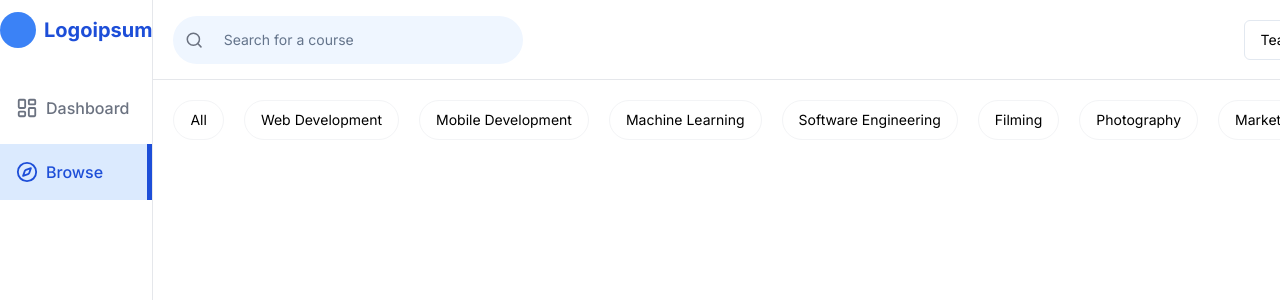
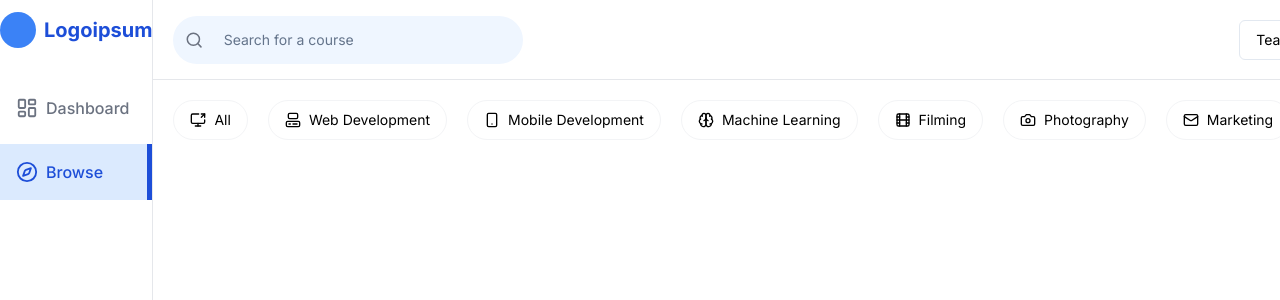
Before and after one commit to KevinPgn/lms-NEXT, a Next.js app: page / in a window 1280 px wide. Shown: the top 300 px of the page. Built offline with nearby package versions, Linux system fonts and the light colour scheme; no server answers.

Commit message:
categories

```diff
--- a/src/components/categories/Categories.tsx
+++ b/src/components/categories/Categories.tsx
@@ -2,18 +2,20 @@
 import {useRouter} from "next/navigation"
 import { Button } from "@/components/ui/button"
 import {useSearchParams} from "next/navigation"
+import { ScreenShare, Computer, Smartphone, Brain, Film, Camera, Mail, Briefcase } from "lucide-react"
+
 let categories: {
     name: string
+    icon: React.ReactNode
 }[] = [
-    { name: "All", },
-    { name: "Web Development", },
-    { name: "Mobile Development", },
-    { name: "Machine Learning", },
-    { name: "Software Engineering", },
-    { name: "Filming", },
-    { name: "Photography", },
-    { name: "Marketing", },
-    { name: "Business", },
+    { name: "All", icon: <ScreenShare size={16} /> },
+    { name: "Web Development", icon: <Computer size={16} /> },
+    { name: "Mobile Development", icon: <Smartphone size={16} /> },
+    { name: "Machine Learning", icon: <Brain size={16} /> },
+    { name: "Filming", icon: <Film size={16}  /> },
+    { name: "Photography", icon: <Camera size={16} /> },
+    { name: "Marketing", icon: <Mail size={16} /> },
+    { name: "Business", icon: <Briefcase size={16} /> },
 ]
 
 export const Categories = () => {
@@ -29,7 +31,10 @@ export const Categories = () => {
                 className={`text-sm rounded-full border-gray-100 dark:border-gray-800 font-normal ${categoryParams === category.name ? "bg-orange-500 text-white" : ""}`}
                 onClick={() => router.push(`/?category=${category.name}`)}
             >
-                {category.name}
+                <span className="flex items-center gap-2">
+                    {category.icon}
+                    {category.name}
+                </span>
             </Button>
         ))}
         <span className="text-sm font-normal underline cursor-pointer text-orange-500">See More</span>
```
